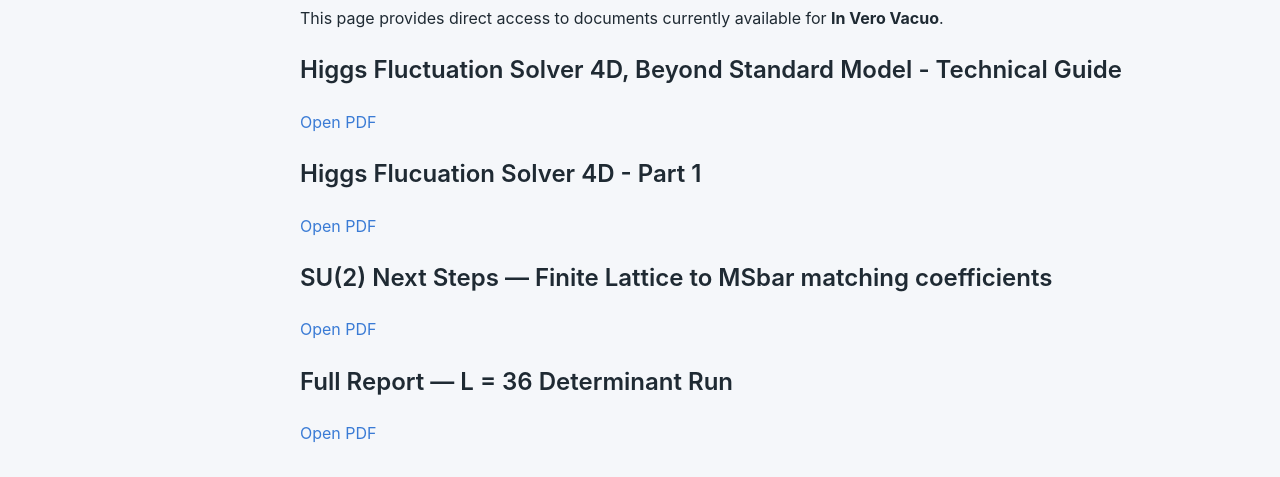
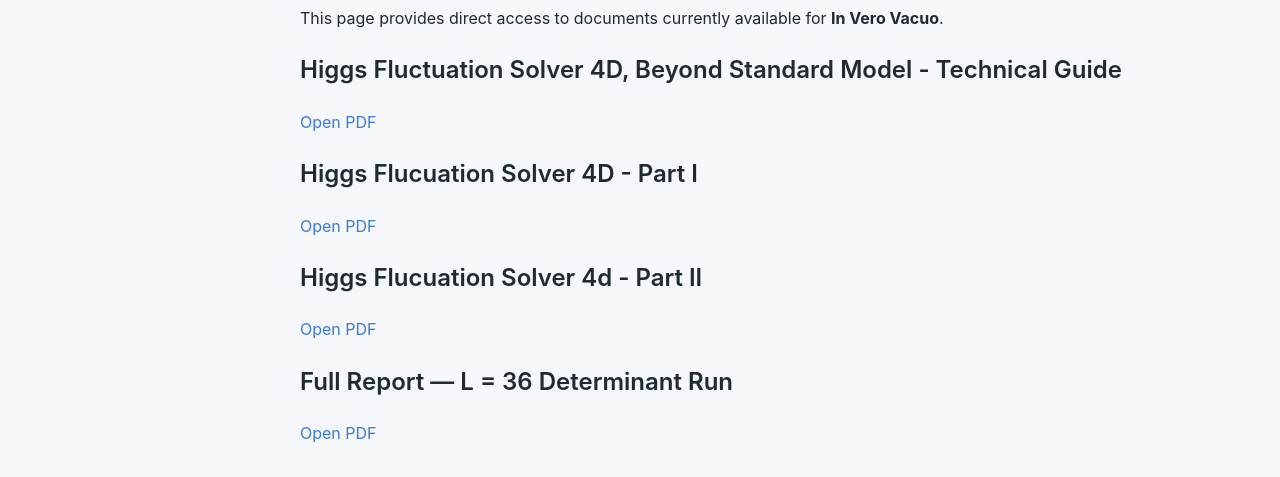
Before and after one commit to merrittscook1955-ctrl/in-vero-vacuo, a plain HTML site: page docs.html in a window 1280 px wide. Shown: the part 607-1084 px from the top of the page. Drawn offline with Linux system fonts and the light colour scheme.

Commit message:
Correct section titles in docs.html

```diff
--- a/docs.html
+++ b/docs.html
@@ -51,16 +51,16 @@
       </a>
     </p>
 
-    <h2 id="gauge">Higgs Flucuation Solver 4D - Part 1</h2>
+    <h2 id="gauge">Higgs Flucuation Solver 4D - Part I</h2>
     <p>
       <a href="assets/pdf/Higgs_Fluctuation_Solver_4D_Part_one.pdf" target="_blank">
         Open PDF
       </a>
     </p>
 
-    <h2 id="matching">SU(2) Next Steps — Finite Lattice to MSbar matching coefficients</h2>
+    <h2 id="matching">Higgs Flucuation Solver 4d - Part II</h2>
     <p>
-      <a href="assets/pdf/Next_Steps_Finite_Matching.pdf" target="_blank">
+      <a href="assets/pdf/Higgs_Flucuation_Solver_Part_II.pdf" target="_blank">
         Open PDF
       </a>
     </p>
```
